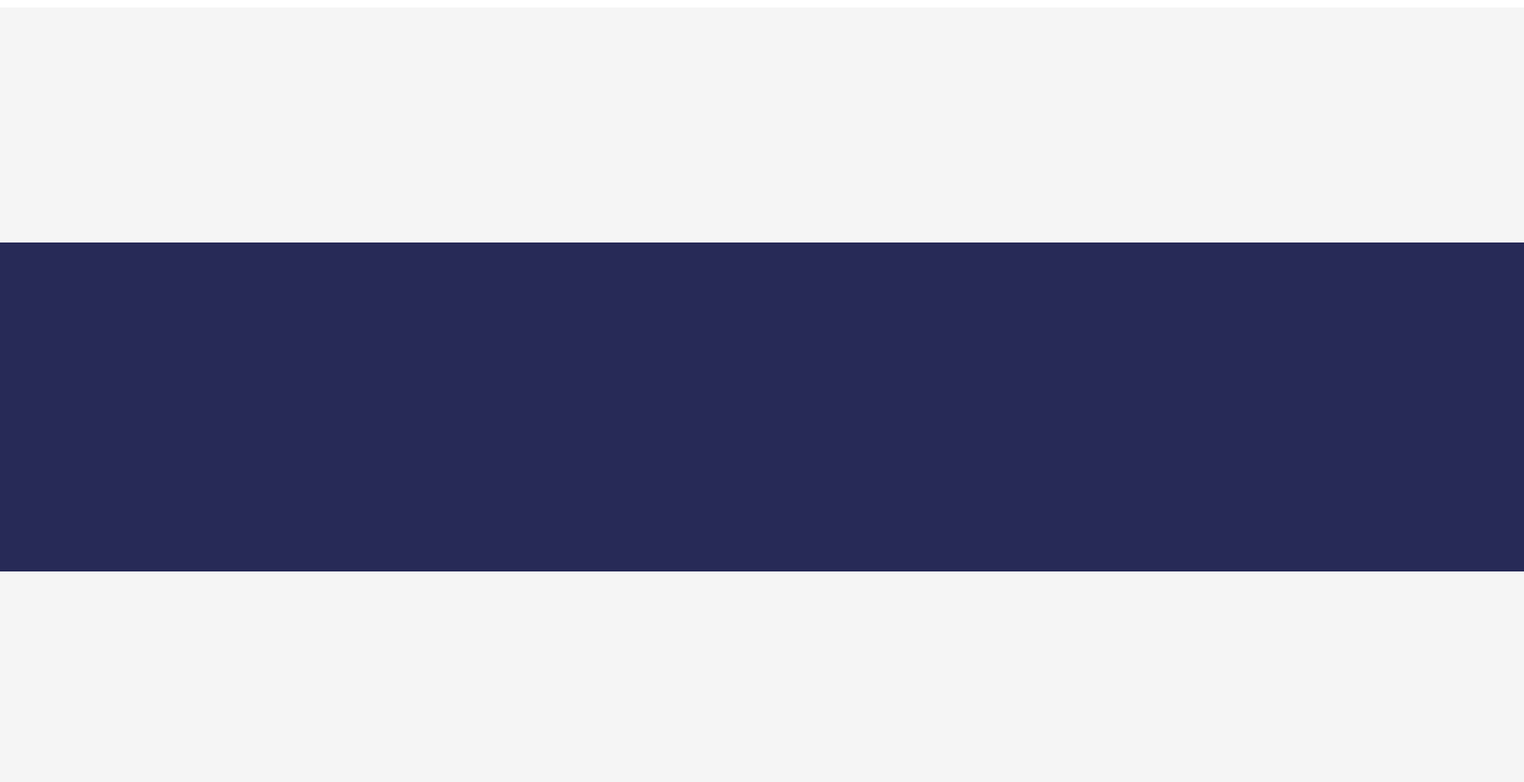
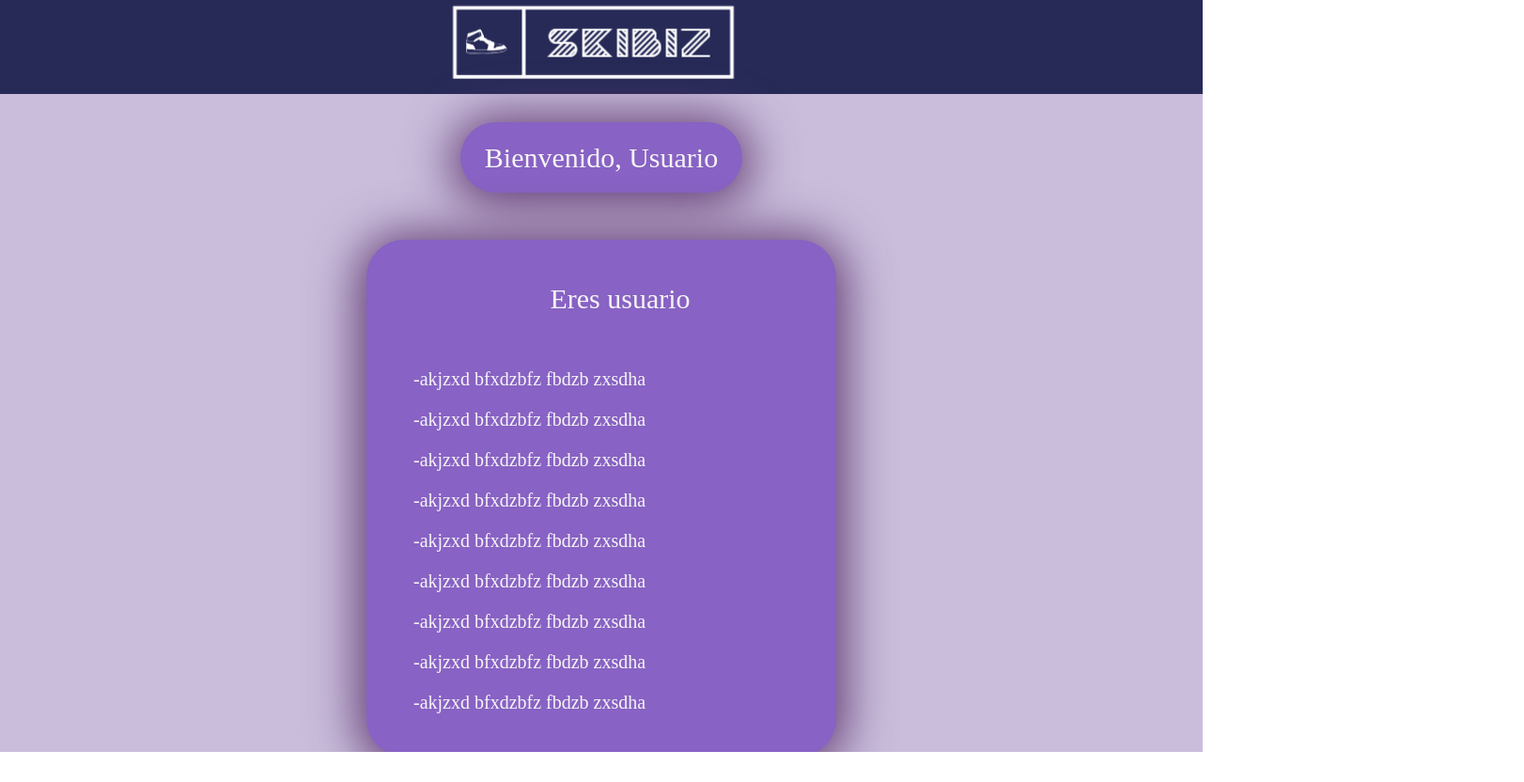
Before and after one commit to Lvcho03/Erp_FootLocker, a plain HTML site: page Web Footlocker/html/templateNotAdminPage.html in a window 1280 px wide. Shown: the whole page at 94% size, 1622 px wide, since content can reach past the window. After the commit the page ends 800 px from the top, so only its background shows below. Drawn offline with Linux system fonts and the light colour scheme; files that its build step writes are made by us from their sources; a web font is replaced by a local one.

Commit message:
Html css (#7)
* Formulario y validacion de usuarios terminada

* modificacion del Css y parte del HTML TemplateAdminPage

* cambios Admin Usuario y CSS

---------

Co-authored-by: Lvcho03 <luchomirandatwo@gmail.com>
Co-authored-by: Alexeinao <agarciab@estudiante.edib.es>

```diff
--- a/Web Footlocker/css/estilos.css
+++ b/Web Footlocker/css/estilos.css
@@ -1,77 +1,121 @@
 @font-face {
     font-family: Bitter;
-    src:url(../fuentes/Bitter-VariableFont_wght.ttf)
+    src: url(../fuentes/Bitter-VariableFont_wght.ttf);
 }
 
-body{
+/* Asegura que html y body ocupen toda la ventana */
+html, body {
+    height: 100%;
+    margin: 0;
+    padding: 0;
+    overflow-x: hidden; /* Evita desplazamiento horizontal */
+}
+
+body {
     background-position: center;
+    display: flex;
+    flex-direction: column; /* Alinea header, section y footer en columna */
+    align-items: center;
+    justify-content: flex-start;
+    min-height: 100vh; /* Asegura que body ocupe toda la ventana */
+    margin: 0;
+}
 
-
+header {
     display: flex;
     align-items: center;
     justify-content: center;
+    width: 100%;
+    height: 100px;
+    background-color: rgb(39, 42, 87);
 }
 
-header{
+header .logo {
     display: flex;
     align-items: center;
     justify-content: center;
+    width: 350px;
+    height: 100px;
+}
 
-    width: 1920px;
-    height: 350px;
+section {
+    display: flex;
+    flex-direction: column;
+    align-items: center;
+    justify-content: center;
+    width: 100%;
+    background-color:rgb(201, 189, 219);
+}
 
-    background-color: rgb(39, 42, 87);
-}
-header .logo{
+section .bienvenido {
     display: flex;
     align-items: center;
     justify-content: center;
+    width: 300px;
+    height: 75px;
+    margin: 0 auto 50px; /* Centra y da margen inferior */
+    margin-top: 30px;
+    border-radius: 40px;
+    box-shadow: 0px 4px 50px 10px #653f77;
 
-    width: 650px;
-    height: 250px;
+    background-color: rgb(136, 98, 196);
+    color: whitesmoke;
+    font-size: 30px;
+    font-family: Bitter;
 }
 
-section{
+section .estado {
+    display: flex;
+    flex-direction: column; /* Coloca elementos en columnas */
+    align-items: center;
+    justify-content: flex-start; /* Alinea contenido al inicio */
+    width: 500px;
+    height: 550px;
+    margin: 50px auto 0; /* Centra y da margen superior */
+    margin-bottom: 30px;
+    border-radius: 40px;
+    box-shadow: 0px 4px 50px 10px #653f77;
+    background-color: rgb(136, 98, 196);
+    color: whitesmoke;
+    font-size: 20px;
+}
+
+section .estado ul {
     display: flex;
     align-items: center;
     justify-content: center;
-
-
-    width: 1920px;
-    height: 850px;
-
-    background-color: whitesmoke;
-}
-
-section .permisos{
-    display: flex;
-    align-items: center;
-    justify-content: center;
-
-    width: 400px;
-    height: 400px;
-
-    background-color: rgb(136, 98, 196);
-    color: whitesmoke;
-    font-size: 50px;
-}
-
-section .permisos .titulo{
-    display: flex;
-    align-items: center;
-    justify-content: center;
-
-    width: 200px;
-    height: 50px;
-
-    color: whitesmoke;
-    font-size: 50px;
+    height: 75px;
+    width: 100%;
+    font-size: 30px;
     font-family: Bitter;
 }
 
-footer{
-    width: 19200px;
-    height: 350px;
+section .estado nav {
+    display: flex;
+    flex-direction: column; /* Asegura que los elementos nav se muestren en columna */
+    align-items: center;
+    justify-content: flex-start;
+    height: 475px;
+    width: 100%;
+}
 
+section .estado nav li {
+    display: flex;
+    align-items: center;
+    justify-content:left;
+    width: 100%; /* Asegura que los elementos nav llenen todo el ancho */
+    margin: 10px 0; /* Espacio entre cada li */
+    margin-left: 100px;
+    text-align: left;
+}
+
+footer {
+    display: flex;
+    justify-content: center;
+    align-items: center;
+    width: 100%;
+    height: 92px;
     background-color: rgb(39, 42, 87);
+    margin-top: auto; /* Empuja el footer hacia abajo */
+    margin: 0px;
 }
--- a/Web Footlocker/html/templateNotAdminPage.html
+++ b/Web Footlocker/html/templateNotAdminPage.html
@@ -1,23 +1,45 @@
 <!Doctype html>
 <html>
+
 <head>
     <meta charset="utf-8">
-        <title>no admin</title>
-        <link href="css/estilos.css" rel="stylesheet" type="text/css">
+    <title>Panel usuario</title>
+    <link href="../css/estilos.css" rel="stylesheet" type="text/css">
 </head>
+
+
 <body>
     <header>
-
+        <div class="logo">
+            <img class="imagen-1" src="../imagenes/logo.png">
+        </div>
     </header>
     <section>
+
+        <div class="sombra">
+            <div class="bienvenido">
+                Bienvenido, Usuario
+            </div>
             <div class="estado">
-                <div class="titulo">
-                    No eres Admin
+                <ul> Eres usuario </ul>
+                <nav>
+                    <li> -akjzxd bfxdzbfz fbdzb zxsdha </li>
+                    <li> -akjzxd bfxdzbfz fbdzb zxsdha </li>
+                    <li> -akjzxd bfxdzbfz fbdzb zxsdha </li>
+                    <li> -akjzxd bfxdzbfz fbdzb zxsdha </li>
+                    <li> -akjzxd bfxdzbfz fbdzb zxsdha </li>
+                    <li> -akjzxd bfxdzbfz fbdzb zxsdha </li>
+                    <li> -akjzxd bfxdzbfz fbdzb zxsdha </li>
+                    <li> -akjzxd bfxdzbfz fbdzb zxsdha </li>
+                    <li> -akjzxd bfxdzbfz fbdzb zxsdha </li>
+                </nav>
             </div>
         </div>
+
         <section>
             <footer>
 
             </footer>
 </body>
+
 </html>
```
Also changed, not shown: Web Footlocker/html/formulario.html (+4 -2 lines), Web Footlocker/html/templateAdminPage.html (+25 -4 lines). Lines whose indentation alone changed are shown as unchanged.
